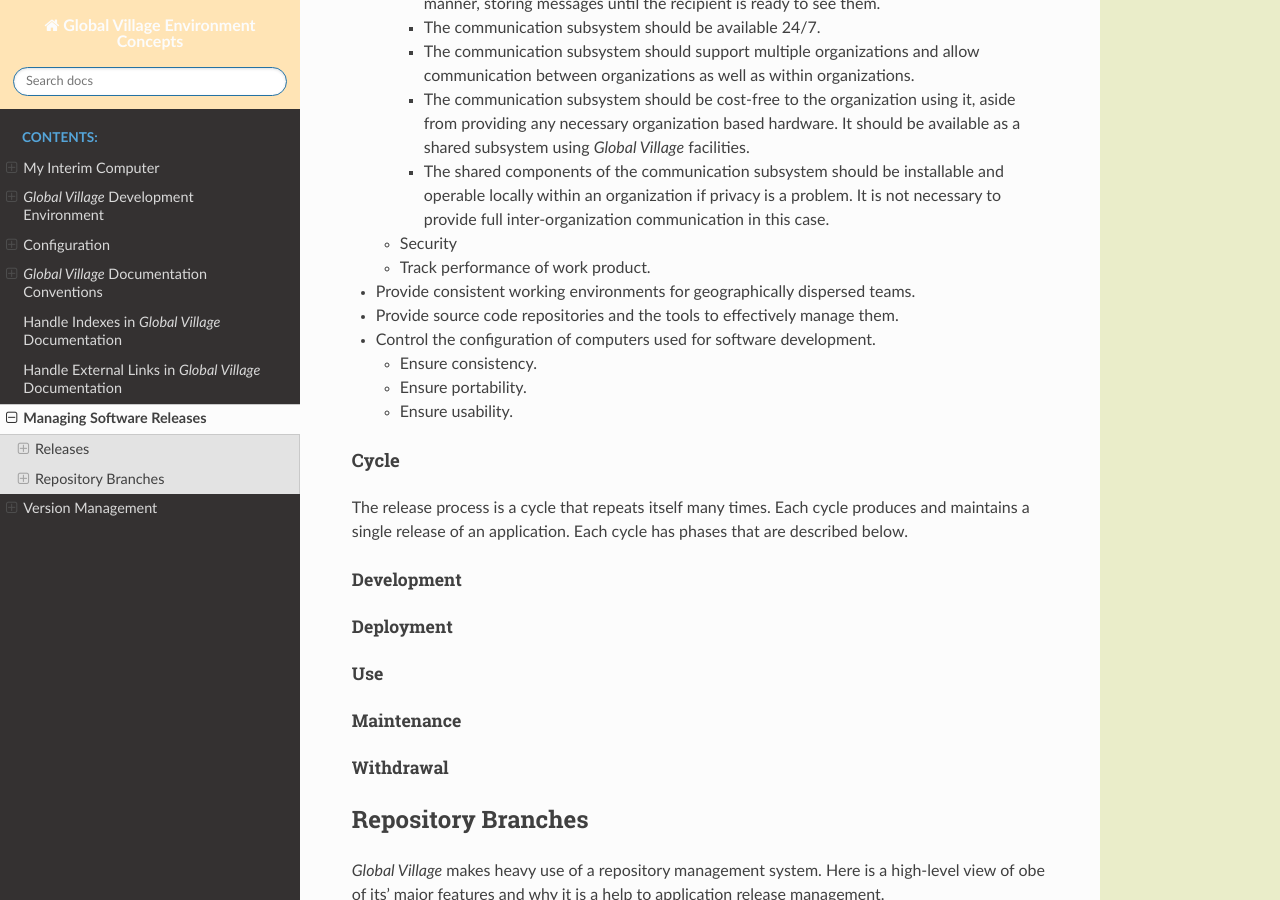
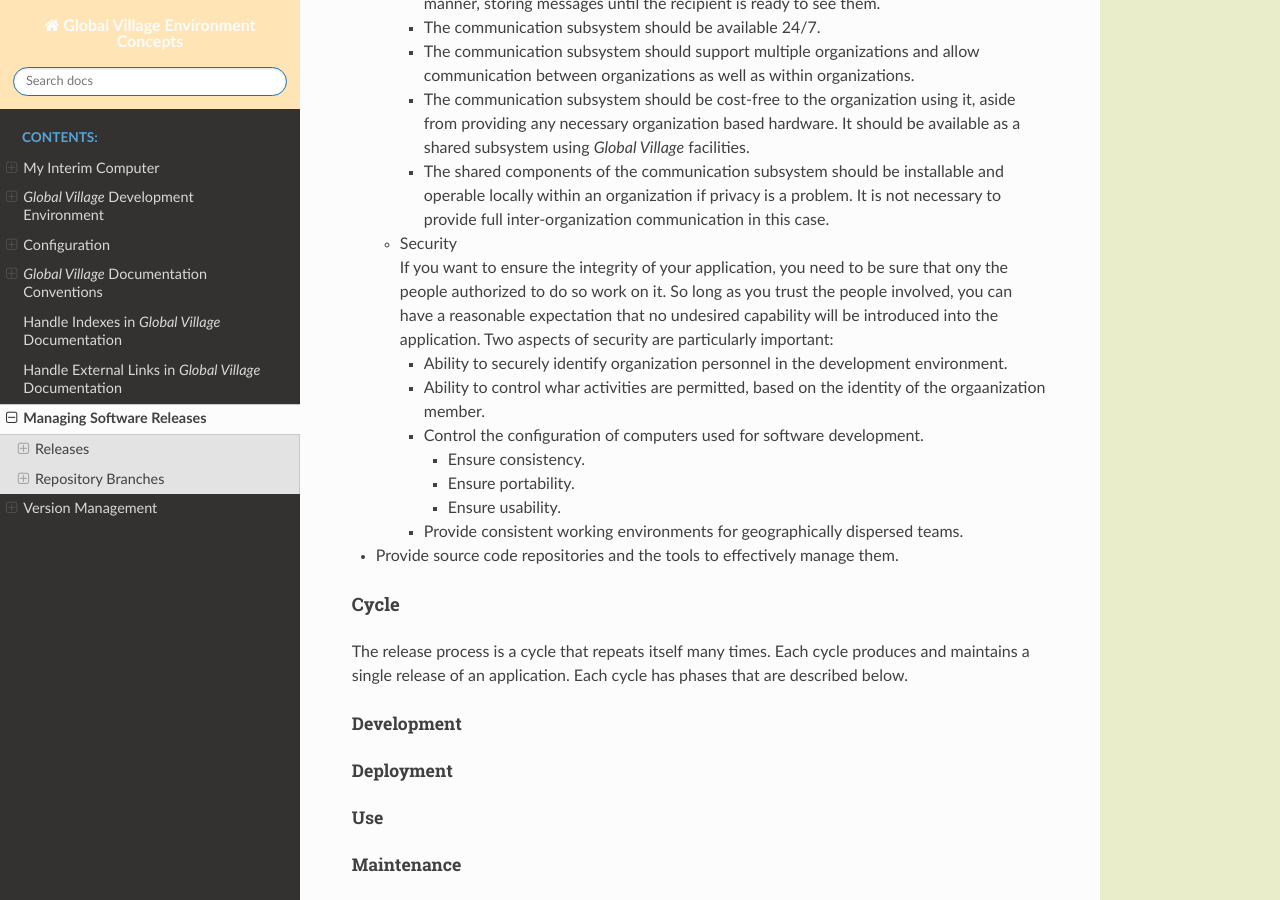
Before and after one commit to globalvillagesoftware/infrastructure, a Sphinx documentation site: the page built from docs/no-batchfile/source/release_management.rst, in a window 1280 px wide and 900 px high, scrolled down 1619 px. Built offline with Sphinx 7.4.7 and the Read the Docs theme 2.0.0, drawn with Linux system fonts in a browser that asks for light colours.

Commit message:
Work in progress for Issue #11

```diff
--- a/docs/no-batchfile/source/links.rst
+++ b/docs/no-batchfile/source/links.rst
@@ -2,4 +2,4 @@
 Handle External Links in *Global Village* Documentation
 #######################################################
 
-**TBA**
+**To be added**
--- a/docs/no-batchfile/source/release_management.rst
+++ b/docs/no-batchfile/source/release_management.rst
@@ -86,18 +86,28 @@
       not necessary to provide full inter-organization communication in this
       case.
 
-  * Security
-  * Track performance of work product. |br|
+  * Security |br|
+    If you want to ensure the integrity of your application, you need to be sure
+    that ony the people authorized to do so work on it. So long as you trust the
+    people involved, you can have a reasonable expectation that no undesired
+    capability will be introduced into the application. Two aspects of security
+    are particularly important:
 
-* Provide consistent working environments
-  for geographically dispersed teams. |br|
+    * Ability to securely identify organization personnel in the development
+      environment. |br|
+    * Ability to control whar activities are permitted, based on the identity of
+      the orgaanization member. |br|
+    * Control the configuration of computers used for software development. |br|
+
+      * Ensure consistency. |br|
+      * Ensure portability. |br|
+      * Ensure usability. |br|
+
+    * Provide consistent working environments
+      for geographically dispersed teams. |br|
+
 * Provide source code repositories and the
   tools to effectively manage them. |br|
-* Control the configuration of computers used for software development. |br|
-
-  * Ensure consistency. |br|
-  * Ensure portability. |br|
-  * Ensure usability. |br|
 
 Cycle
 ^^^^^
--- a/docs/no-batchfile/source/version.rst
+++ b/docs/no-batchfile/source/version.rst
@@ -8,4 +8,4 @@
 Overview
 ********
 
-**TBA**
+**To be added**
```
Also changed, not shown: docs/no-batchfile/source/documentation.rst (+22 -3 lines), docs/no-batchfile/source/index.rst (+4 -3 lines).
